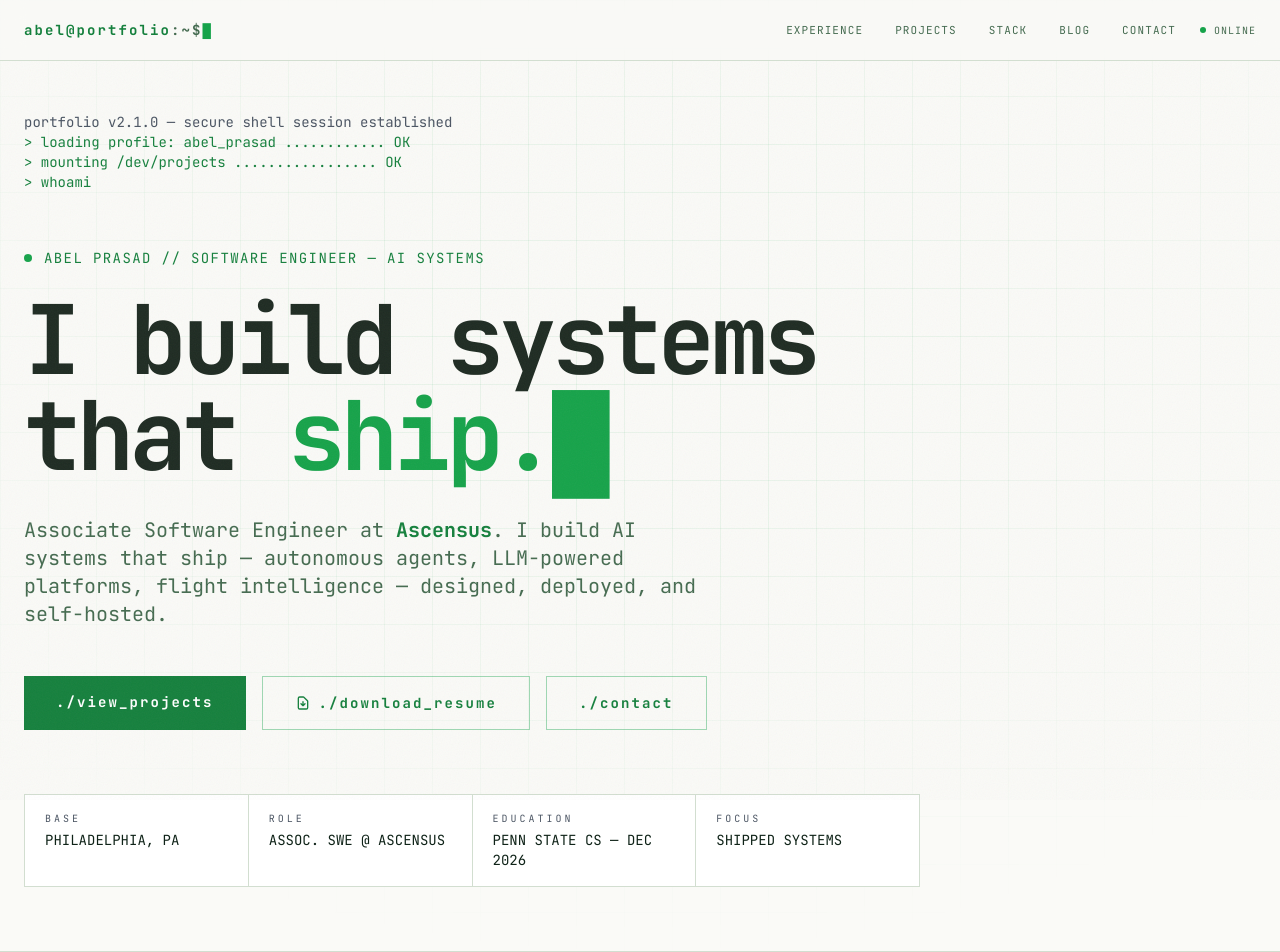
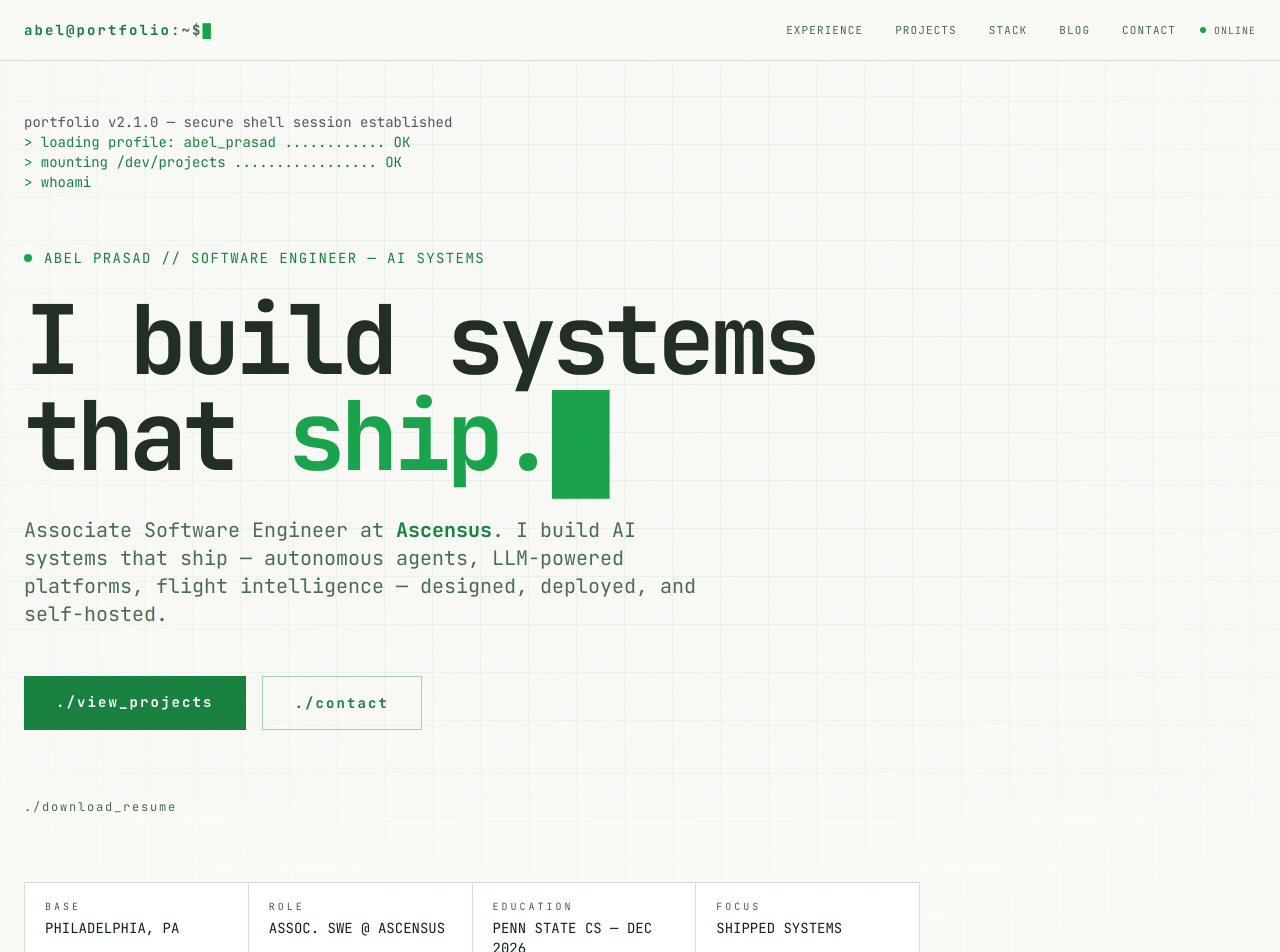
Before and after one commit to abelprasad/abelprasad.github.io, a React (Vite) app: page / in a window 1280 px wide. Shown: the top 952 px of the page. Built offline with nearby package versions, Linux system fonts and the light colour scheme.

Commit message:
fix: hero two buttons, resume as quiet text link

```diff
--- a/src/components/Hero.tsx
+++ b/src/components/Hero.tsx
@@ -62,12 +62,14 @@ const Hero = () => {
             <a href="#projects" className="px-8 py-4 bg-brand-darkGreen hover:bg-green-800 text-white font-mono text-sm tracking-[0.15em] font-bold transition-all hover:-translate-y-0.5">
               ./view_projects
             </a>
-            <a href="/resume.pdf" download className="px-8 py-4 bg-transparent border border-brand-green/40 hover:border-brand-green text-brand-darkGreen font-mono text-sm tracking-[0.15em] font-bold transition-all flex items-center gap-2">
-              <svg className="w-4 h-4" fill="none" stroke="currentColor" viewBox="0 0 24 24"><path strokeLinecap="round" strokeLinejoin="round" strokeWidth="2" d="M12 10v6m0 0l-3-3m3 3l3-3m2 8H7a2 2 0 01-2-2V5a2 2 0 012-2h5.586a1 1 0 01.707.293l5.414 5.414a1 1 0 01.293.707V19a2 2 0 01-2 2z" /></svg>
-              ./download_resume
-            </a>
             <a href="#contact" className="px-8 py-4 bg-transparent border border-brand-green/40 hover:border-brand-green text-brand-darkGreen font-mono text-sm tracking-[0.15em] font-bold transition-all">
               ./contact
+            </a>
+          </div>
+
+          <div className="mb-16">
+            <a href="/resume.pdf" download className="font-mono text-xs tracking-[0.15em] text-brand-muted hover:text-brand-darkGreen transition-colors">
+              ./download_resume
             </a>
           </div>
 
```
